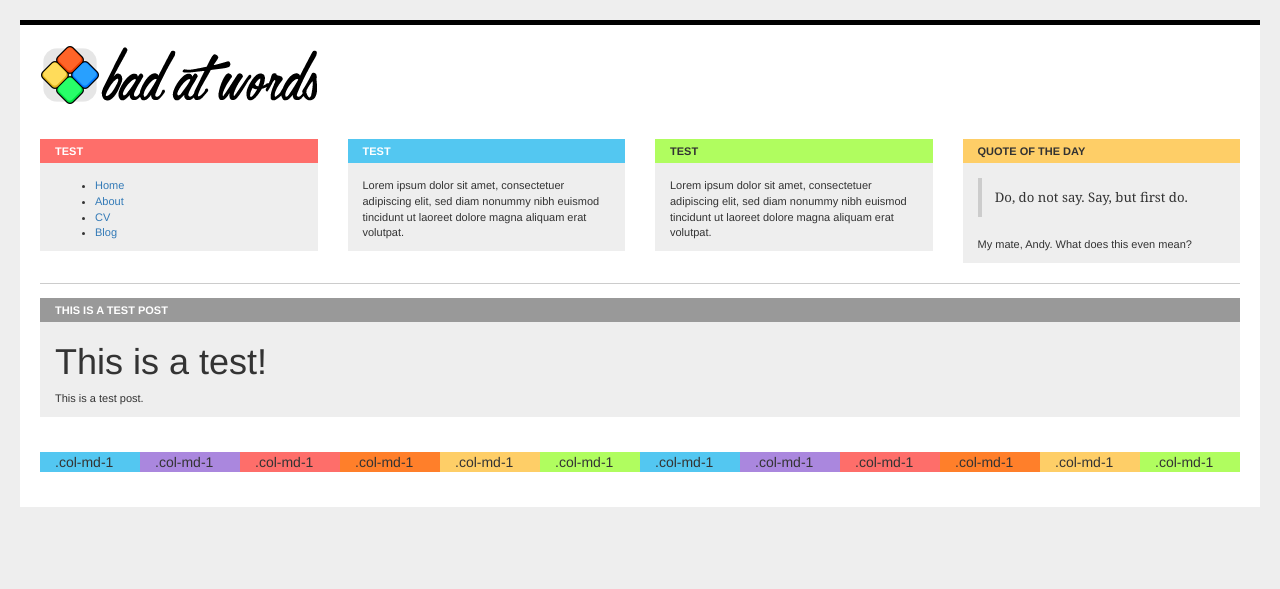
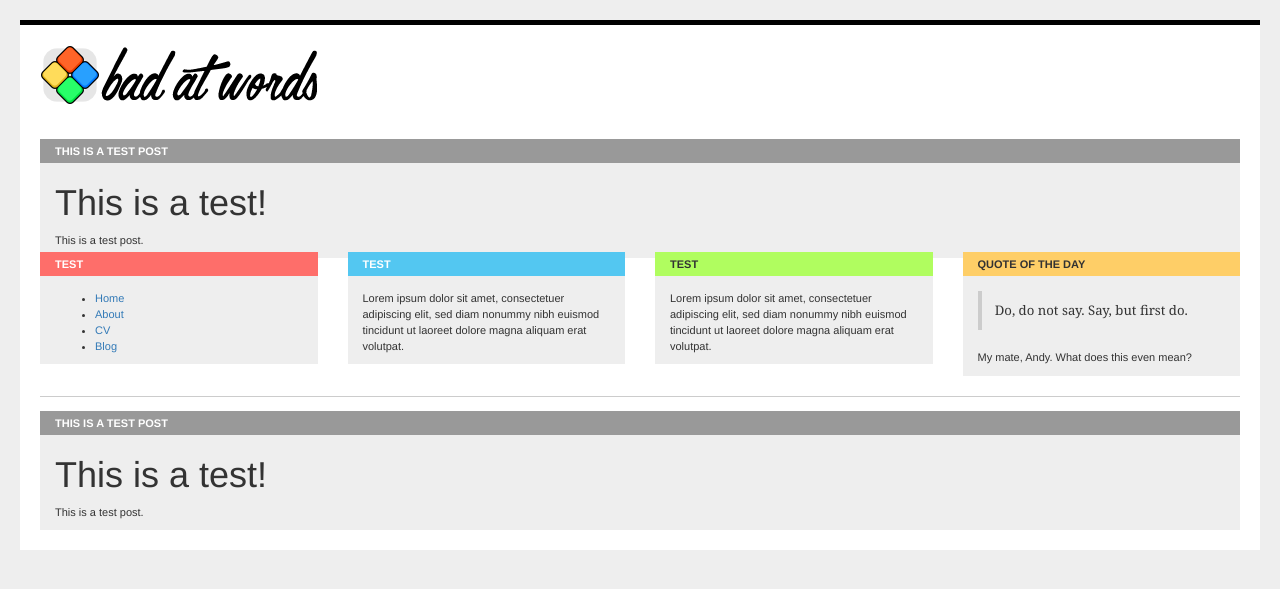
Before and after one commit to davidgitstuff/davidgitstuff.github.io, a Jekyll site: the page built from index.html, in a window 1280 px wide. Shown: the top 589 px of the page. Built offline with Jekyll 4.4.1, drawn with Linux system fonts in a browser that asks for light colours.

Commit message:
Update default layout

```diff
--- a/_layouts/default.html
+++ b/_layouts/default.html
@@ -26,6 +26,56 @@
 <br/>
 <br/>
 <br/>
+
+<div class="row">
+
+<!-- potential nav
+  <div class="col-md-1">
+    <div class="col-md-12 greybox">
+      <h2 class="colgrey">TEST</h2>
+      <p>
+        TEST NAV
+      </p>
+    </div>
+  </div>
+-->
+
+  <div class="col-md-12">
+  <div class="col-md-12 greybox">
+    <h2 class="colgrey">{{ page.title }}</h2>
+    <p>
+      			{{ content }}
+    </p>
+  </div>
+ </div>
+
+
+<!-- </div>
+    <div class="row">
+      <div class="col-md-12">
+        <br/>
+      </div>
+    </div>
+      <div class="row pad15">
+            <div class="row">
+              <div class="col-md-1 bg-blue">.col-md-1</div>
+              <div class="col-md-1 bg-purple">.col-md-1</div>
+              <div class="col-md-1 bg-red">.col-md-1</div>
+              <div class="col-md-1 bg-orange">.col-md-1</div>
+              <div class="col-md-1 bg-yellow">.col-md-1</div>
+              <div class="col-md-1 bg-green">.col-md-1</div>
+              <div class="col-md-1 bg-blue">.col-md-1</div>
+              <div class="col-md-1 bg-purple">.col-md-1</div>
+              <div class="col-md-1 bg-red">.col-md-1</div>
+              <div class="col-md-1 bg-orange">.col-md-1</div>
+              <div class="col-md-1 bg-yellow">.col-md-1</div>
+              <div class="col-md-1 bg-green">.col-md-1</div>
+            </div>
+      </div> -->
+
+  </div>
+
+
       <div class="row">
 
         <div class="col-md-3">
@@ -103,7 +153,7 @@
  </div>
 
 
-</div>
+<!-- </div>
     <div class="row">
       <div class="col-md-12">
         <br/>
@@ -124,8 +174,7 @@
               <div class="col-md-1 bg-yellow">.col-md-1</div>
               <div class="col-md-1 bg-green">.col-md-1</div>
             </div>
-      </div>
-</div>
+      </div> -->
 
   </div>
 
```
